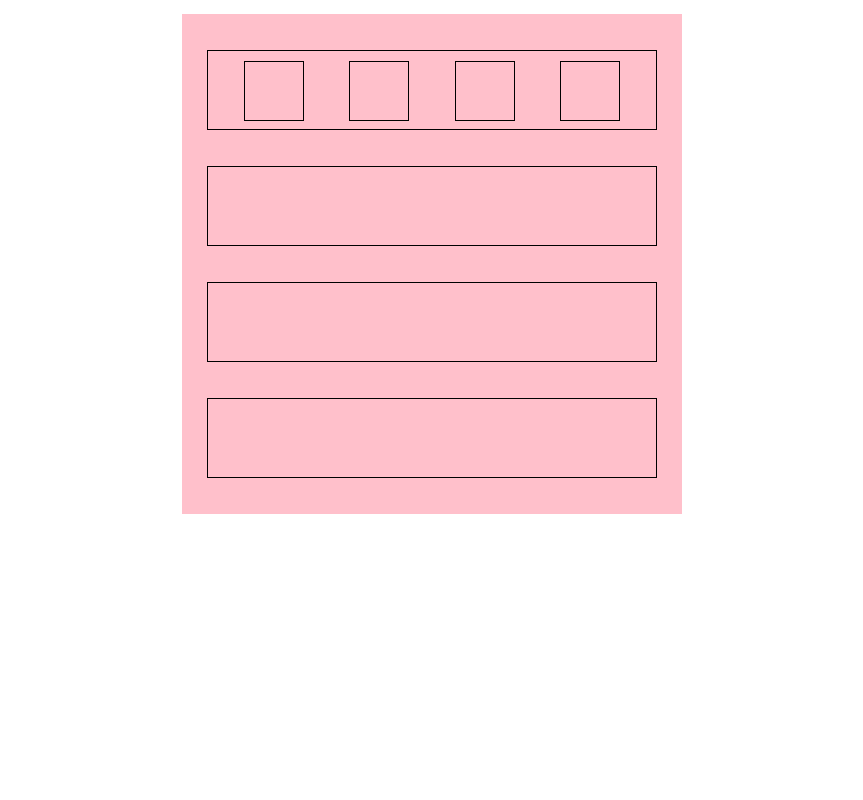
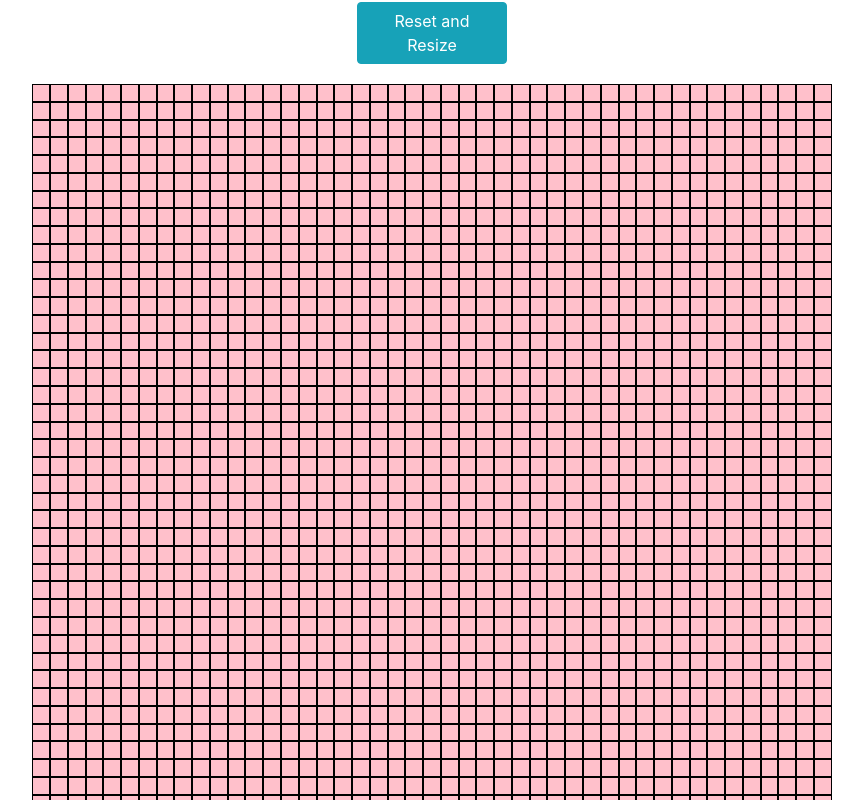
Before and after one commit to michaelshmichael/etch-a-sketch, a plain HTML site: page index.html in a window 1280 px wide. Shown: the part 84-884 px from the top of the page, without its empty margins (208-1071 px from the left). Before the commit the page ends 800 px from the top, so only its background shows below. Drawn offline with nearby package versions, Linux system fonts and the light colour scheme.

Commit message:
hovering included, grid tidied up

```diff
--- a/app.js
+++ b/app.js
@@ -1,34 +1,42 @@
 const gridContainer = document.querySelector('#gridContainer');
+const gridAmount = 45;
+const input = document.querySelector('button')
 
-function genGrid(x) {
-    for (i = 0; i < x; i++) {
-       let row = document.createElement('div');
+function genGrid(gridAmount) {
+    for (i = 0; i < gridAmount; i++) {
+       const row = document.createElement('div');
        row.classList.add('row');
+       row.style.height = `${800/gridAmount}px`
        gridContainer.appendChild(row);
-    }
-
-    let rows = document.querySelector(".row")
-
-    for (i = 0; i < x; i++) {
-        const gridSquare = document.createElement('div');
-        gridSquare.classList.add('square');
-        rows.appendChild(gridSquare);
-        console.log('added square')
+        for (j = 0; j < gridAmount; j++) {
+            const gridSquare = document.createElement('div');
+            gridSquare.classList.add('square');
+            gridSquare.style.width = `${800/gridAmount}px`
+            row.appendChild(gridSquare);
+        }
     }
 }
 
-genGrid(4);
+genGrid(gridAmount);
 
+//Mouseover drawing effect
+const squares = Array.from(document.getElementsByClassName('square'))
+squares.forEach(function(square){
+    square.addEventListener('mouseover', function(){
+        square.classList.add('squareAltered')
+    })
+})
 
-
-// function genSquare(x) {
-//      for (i = 0; i < x; i++) {
-
-//             const gridSquare = document.createElement('div');
-//             gridSquare.classList.add('square');
-//             row.appendChild(gridSquare);
-//             console.log('added square')
-//         }
-// }
-
-// genSquare(4);
+//This is a mess with NodeLists, etc. deleting child nodes
+input.addEventListener('click', function(){
+    const gridAmount = prompt("How many sqaures do you want?")
+    const gridSquare = document.querySelectorAll('.square', '.squareAltered');
+    const row = document.querySelectorAll('row');
+    // //row.removeChild(gridSquare)
+    // const row = document.getElementsByClassName("row");
+    // while (row.firstChild) {
+    //     row.removeChild(row.firstChild);
+    // }
+    row.parentNode.removeChild(row);
+    genGrid(gridAmount);
+})
--- a/index.html
+++ b/index.html
@@ -12,6 +12,8 @@
 
 <body>
 <h1>Etch-a-Sketch</h1>
+<div id="buttonDiv"><button type="button" class="btn btn-info">Reset and Resize</button></div>
+
 <div id="gridContainer">
 
 </div>
--- a/styles.css
+++ b/styles.css
@@ -4,13 +4,19 @@ h1 {
     padding-top: 30px;
 }
 
+#buttonDiv {
+    width: 150px;
+    margin: auto;
+}
+
+/*turn this into a grid - not flex box */
 #gridContainer {
     display: flex;
     flex-direction: column;
-    justify-content: space-evenly;
+    justify-content: stretch;
     align-items: center;
-    height: 500px;
-    width: 500px;
+    height: 800px;
+    width: 800px;
     margin: 20px auto;
     background-color: pink;
 }
@@ -18,16 +24,19 @@ h1 {
 .row {
     display: flex;
     flex-direction: row;
-    justify-content: space-evenly;
-    align-items: center;
-    width: 450px;
-    height: 80px;
+    justify-content: stretch;
+    align-items: stretch;
+}
+
+.square {
+    width: 25%;
+    height: 100%;
     border: black 1px solid;
 }
 
-.square {
-    width: 60px;
-    height: 60px;
-    margin: 10px;
+.squareAltered {
+    width: 25%;
+    height: 100%;
     border: black 1px solid;
+    background-color: yellow;
 }
```
